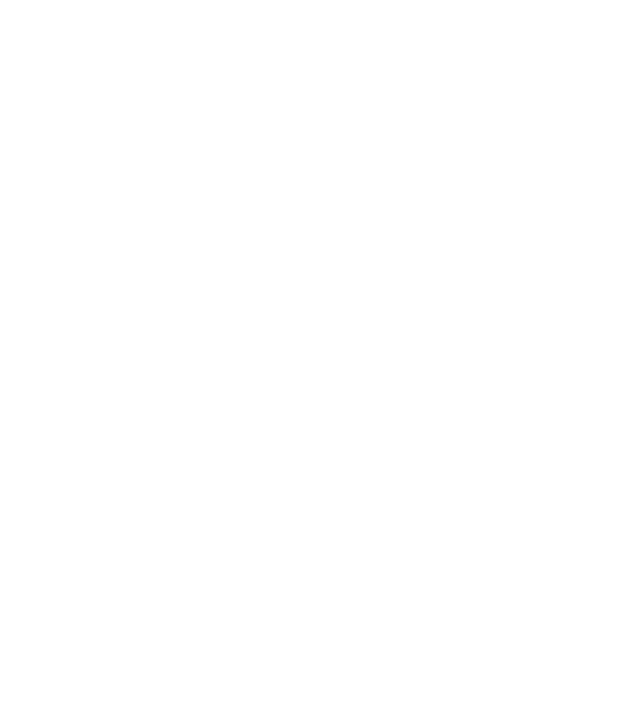
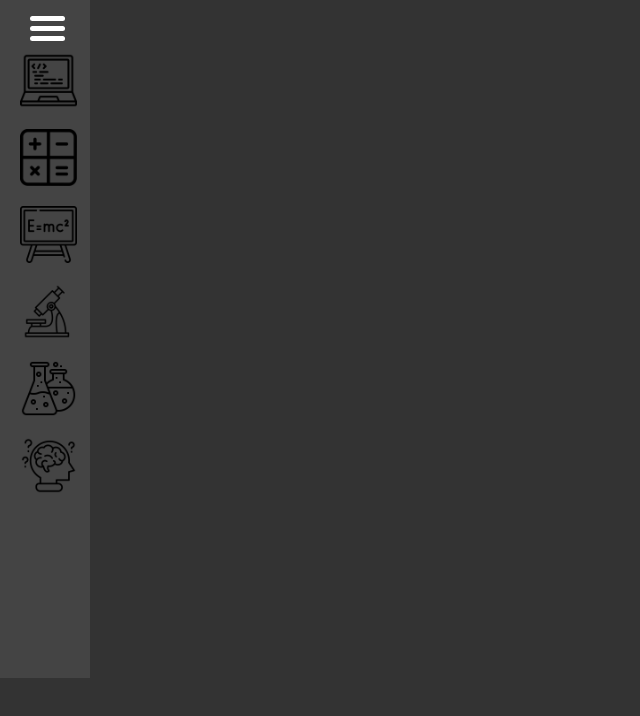
Before and after one commit to DorukAytekin07/Lyceum, a React (Vite) app: page / in a window 1280 px wide. Shown: the top 716 px of the page, without its empty margins (0-640 px from the left). Built offline with nearby package versions, Linux system fonts and the light colour scheme.

Commit message:
add sidebar component to app

```diff
--- a/src/App.jsx
+++ b/src/App.jsx
@@ -1,9 +1,10 @@
-import { useState } from 'react'
-
+import SideNavBar from './Components/SideBar'
+import "../src/CSS/App.css"
 function App() {
 
   return (
     <>
+      <SideNavBar/>
     </>
   )
 }
```
